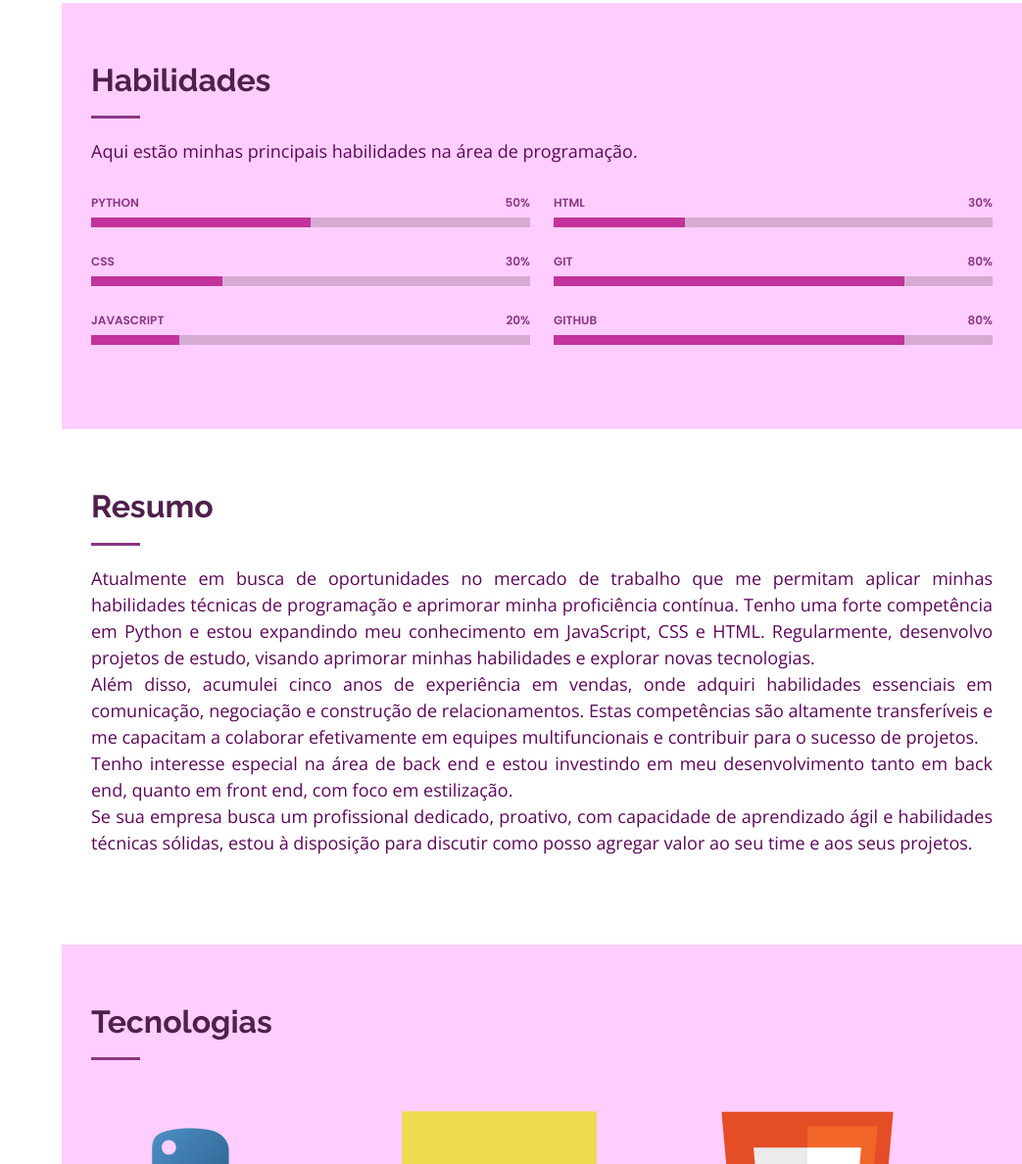
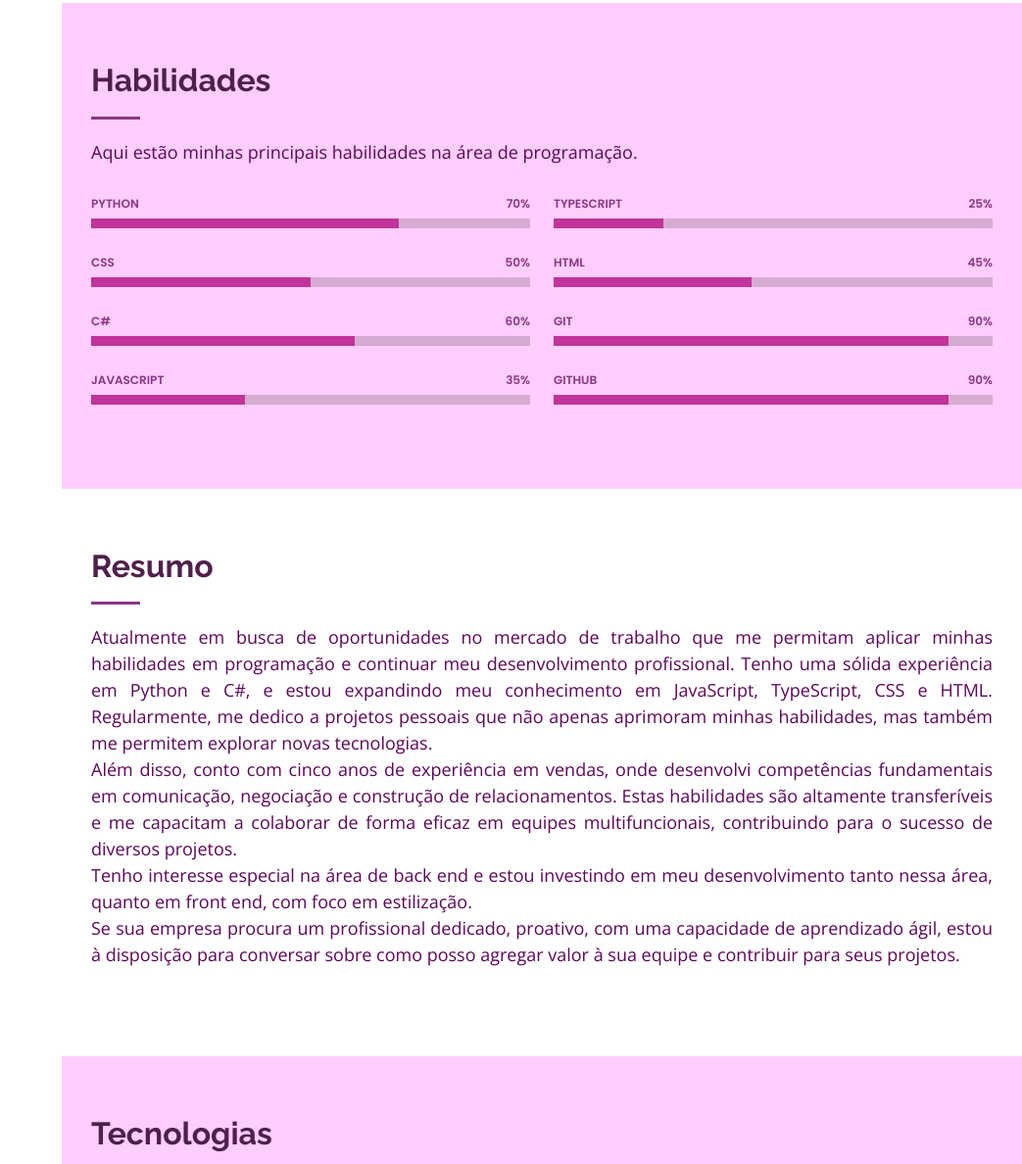
Before and after one commit to Yasmin-Kibaltchich/about-me, a plain HTML site: page index.html in a window 1280 px wide. Shown: the part 1650-2838 px from the top of the page at 98% size, without its empty margins (237-1280 px from the left). Drawn offline with nearby package versions, Linux system fonts and the light colour scheme.

Commit message:
atualização

```diff
--- a/index.html
+++ b/index.html
@@ -88,28 +88,28 @@
 
         <div class="section-title">
           <h2>Sobre</h2>
-          <p>Meu nome é Yasmin, e neste espaço, irei de compartilhar um breve relato sobre minha jornada profissional, destacando minhas habilidades e interesses. Além disso, estarei disponibilizando, na aba de menu, links para meus portfólios, meu projeto de previsão do tempo, minhas redes sociais e meu contato direto para email e whatsapp a fim de facilitar nossa comunicação. </p>
+          <p>Olá! Meu nome é Yasmin e, neste espaço, quero compartilhar um pouco da minha jornada profissional com vocês. Vou destacar minhas habilidades e interesses, além de oferecer links para meus portfólios, meu projeto de previsão do tempo e minhas redes sociais. Também disponibilizarei meu contato direto por e-mail e WhatsApp na aba de menu. Fiquem à vontade para explorar! </p>
         </div>
 
         <div class="row">
           <div class="col-lg-4" data-aos="fade-right">
-            <img src="assets/img/profile.img.jpg" width="300px" class="img-fluid rounded" alt="">
+            <img src="assets/img/profile.img.jpeg" width="300px" class="img-fluid rounded" alt="">
           </div>
           <div class="col-lg-8 pt-4 pt-lg-0 content" data-aos="fade-left">
             <h3>Estudante de análise e desenvolvimento de sistemas.</h3>
-            <p>Atualmente estou matriculada no meu primeiro semestre na área. No ano de 2023, concluí com êxito dois cursos na especialização de programação back end, um concentrado na linguagem Python e outro em JavaScript. Estou comprometida em aprimorar minhas habilidades e conhecimentos nesse campo e estou receptivo a oportunidades que possam contribuir para meu desenvolvimento profissional.</p>
+            <p>Atualmente estou matriculada no terceiro período. No ano de 2023, concluí com êxito dois cursos no Senai de programação back end, um concentrado na linguagem Python e outro em JavaScript. Estou comprometida em aprimorar minhas habilidades e conhecimentos. Estou receptivo a oportunidades que possam contribuir para meu desenvolvimento profissional.</p>
             </p>
             <div class="row">
               <div class="col-lg-6">
                 <ul>
                   <li><i class="bi bi-chevron-right"></i> <strong>Aniversário:</strong> <span>29 de novembro de 1996</span></li>
-                  <li><i class="bi bi-chevron-right"></i> <strong>Telefone:</strong> <span>+55 (21) 96688-7450</span></li>
+                  <li><i class="bi bi-chevron-right"></i> <strong>Telefone:</strong> <span>+55 (21) 98837-7154</span></li>
                   <li><i class="bi bi-chevron-right"></i> <strong>Cidade:</strong> <span>Rio de Janeiro, RJ</span></li>
                 </ul>
               </div>
               <div class="col-lg-6">
                 <ul>
-                  <li><i class="bi bi-chevron-right"></i> <strong>Idade:</strong> <span>27</span></li>
+                  <li><i class="bi bi-chevron-right"></i> <strong>Idade:</strong> <span>28</span></li>
                   <li><i class="bi bi-chevron-right"></i> <strong>Email:</strong> <span>yasminkibaltchich@gmail.com</span></li>
                   <li><i class="bi bi-chevron-right"></i> <strong>Freelance:</strong> <span>Disponível</span></li>
                 </ul>
@@ -140,23 +140,30 @@
           <div class="col-lg-6" data-aos="fade-up">
 
             <div class="progress">
-              <span class="skill">Python <i class="val">50%</i></span>
+              <span class="skill">Python <i class="val">70%</i></span>
+              <div class="progress-bar-wrap">
+                <div class="progress-bar" role="progressbar" aria-valuenow="70" aria-valuemin="0" aria-valuemax="100"></div>
+              </div>
+            </div>
+
+            <div class="progress">
+              <span class="skill">CSS <i class="val">50%</i></span>
               <div class="progress-bar-wrap">
                 <div class="progress-bar" role="progressbar" aria-valuenow="50" aria-valuemin="0" aria-valuemax="100"></div>
               </div>
             </div>
 
             <div class="progress">
-              <span class="skill">CSS <i class="val">30%</i></span>
+              <span class="skill">C# <i class="val">60%</i></span>
               <div class="progress-bar-wrap">
-                <div class="progress-bar" role="progressbar" aria-valuenow="30" aria-valuemin="0" aria-valuemax="100"></div>
+                <div class="progress-bar" role="progressbar" aria-valuenow="60" aria-valuemin="0" aria-valuemax="100"></div>
               </div>
             </div>
 
             <div class="progress">
-              <span class="skill">JavaScript <i class="val">20%</i></span>
+              <span class="skill">JavaScript <i class="val">35%</i></span>
               <div class="progress-bar-wrap">
-                <div class="progress-bar" role="progressbar" aria-valuenow="20" aria-valuemin="0" aria-valuemax="100"></div>
+                <div class="progress-bar" role="progressbar" aria-valuenow="35" aria-valuemin="0" aria-valuemax="100"></div>
               </div>
             </div>
 
@@ -165,23 +172,30 @@
           <div class="col-lg-6" data-aos="fade-up" data-aos-delay="100">
 
             <div class="progress">
-              <span class="skill">HTML <i class="val">30%</i></span>
+              <span class="skill">TypeScript <i class="val">25%</i></span>
               <div class="progress-bar-wrap">
-                <div class="progress-bar" role="progressbar" aria-valuenow="30" aria-valuemin="0" aria-valuemax="100"></div>
+                <div class="progress-bar" role="progressbar" aria-valuenow="25" aria-valuemin="0" aria-valuemax="100"></div>
               </div>
             </div>
 
             <div class="progress">
-              <span class="skill">Git <i class="val">80%</i></span>
+              <span class="skill">HTML <i class="val">45%</i></span>
               <div class="progress-bar-wrap">
-                <div class="progress-bar" role="progressbar" aria-valuenow="80" aria-valuemin="0" aria-valuemax="100"></div>
+                <div class="progress-bar" role="progressbar" aria-valuenow="45" aria-valuemin="0" aria-valuemax="100"></div>
               </div>
             </div>
 
             <div class="progress">
-              <span class="skill">Github <i class="val">80%</i></span>
+              <span class="skill">Git <i class="val">90%</i></span>
               <div class="progress-bar-wrap">
-                <div class="progress-bar" role="progressbar" aria-valuenow="80" aria-valuemin="0" aria-valuemax="100"></div>
+                <div class="progress-bar" role="progressbar" aria-valuenow="90" aria-valuemin="0" aria-valuemax="100"></div>
+              </div>
+            </div>
+
+            <div class="progress">
+              <span class="skill">Github <i class="val">90%</i></span>
+              <div class="progress-bar-wrap">
+                <div class="progress-bar" role="progressbar" aria-valuenow="90" aria-valuemin="0" aria-valuemax="100"></div>
               </div>
             </div>
 
@@ -199,15 +213,13 @@
         <div class="section-title">
           <h2>Resumo</h2>
           <p>Atualmente em busca de oportunidades no mercado de trabalho que me permitam aplicar minhas
-            habilidades técnicas de programação e aprimorar minha proficiência contínua. Tenho uma forte competência
-            em Python e estou expandindo meu conhecimento em JavaScript, CSS e HTML. Regularmente, desenvolvo projetos
-            de estudo, visando aprimorar minhas habilidades e explorar novas tecnologias. </p>
-            <p>Além disso, acumulei cinco anos de experiência em vendas, onde adquiri habilidades essenciais em comunicação, negociação e construção
-            de relacionamentos. Estas competências são altamente transferíveis e me capacitam a colaborar efetivamente em equipes
-            multifuncionais e contribuir para o sucesso de projetos.
-            <p>Tenho interesse especial na área de back end e estou investindo em meu desenvolvimento tanto em back end, quanto em front end, com foco em estilização.</p>
-            <p>Se sua empresa busca um profissional dedicado, proativo, com capacidade de aprendizado ágil e habilidades técnicas sólidas, estou à disposição para discutir como
-            posso agregar valor ao seu time e aos seus projetos. <b></b> </p>
+            habilidades em programação e continuar meu desenvolvimento profissional. Tenho uma sólida experiência em
+            Python e C#, e estou expandindo meu conhecimento em JavaScript, TypeScript, CSS e HTML. Regularmente, me dedico a projetos pessoais que não apenas aprimoram minhas habilidades, mas também me permitem explorar novas tecnologias.</p>
+            <p>Além disso, conto com cinco anos de experiência em vendas, onde desenvolvi competências fundamentais em comunicação, negociação e construção
+            de relacionamentos. Estas habilidades são altamente transferíveis e me capacitam a colaborar de forma eficaz em equipes
+            multifuncionais, contribuindo para o sucesso de diversos projetos.
+            <p>Tenho interesse especial na área de back end e estou investindo em meu desenvolvimento tanto nessa área, quanto em front end, com foco em estilização.</p>
+            <p>Se sua empresa procura um profissional dedicado, proativo, com uma capacidade de aprendizado ágil, estou à disposição para conversar sobre como posso agregar valor à sua equipe e contribuir para seus projetos.<b></b> </p>
         </div>
 
 
@@ -305,6 +317,7 @@
             </div>
           </div>
 
+
         </div>
 
       </div>
```
Also changed, not shown: assets/img/profile.img.jpeg (added).
